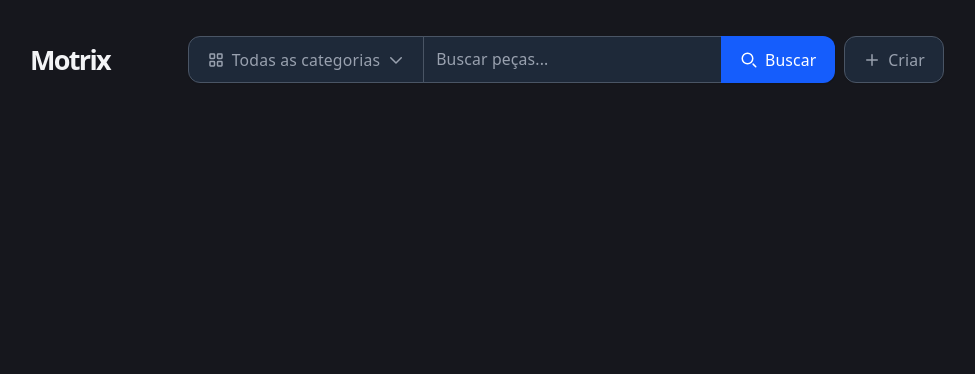
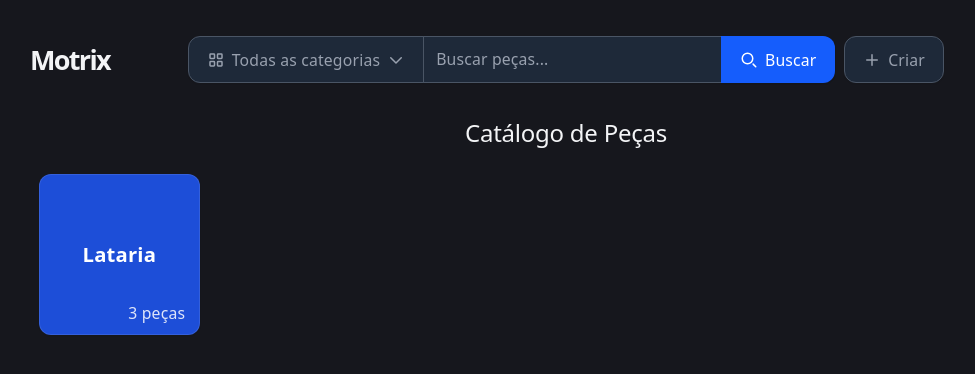
Before and after one commit to ThainaLuzia/motrix, a React (Vite) app in the folder motrix/: page /dashboard in a window 1280 px wide. Shown: the top 374 px of the page, without its empty margins (74-1049 px from the left). Built offline with nearby package versions, Linux system fonts and the light colour scheme.

Commit message:
feat: add CategoryCard and CategoryModal components for improved category management in Dashboard

```diff
--- /dev/null
+++ b/motrix/src/components/CategoryCard.tsx
@@ -0,0 +1,79 @@
+export interface CategorySummary {
+  name: string
+  count: number
+}
+
+/**
+ * Paleta de fundos para os cards de categoria. Tons escuros/saturados que combinam com o
+ * tema escuro e mantêm contraste >= 4.5:1 com texto branco.
+ */
+const CATEGORY_COLORS = [
+  '#1d4ed8', // blue-700
+  '#4338ca', // indigo-700
+  '#6d28d9', // violet-700
+  '#86198f', // fuchsia-800
+  '#9d174d', // pink-800
+  '#9f1239', // rose-800
+  '#991b1b', // red-800
+  '#9a3412', // orange-800
+  '#92400e', // amber-800
+  '#3f6212', // lime-800
+  '#065f46', // emerald-800
+  '#115e59', // teal-800
+  '#155e75', // cyan-800
+  '#075985', // sky-800
+  '#334155', // slate-700
+]
+
+/** Cor estável por categoria: o mesmo nome gera sempre o mesmo índice da paleta (hash djb2). */
+function getCategoryColor(name: string) {
+  const key = name.trim().toLowerCase()
+  let hash = 5381
+  for (let i = 0; i < key.length; i++) {
+    hash = ((hash << 5) + hash + key.charCodeAt(i)) | 0
+  }
+  return CATEGORY_COLORS[Math.abs(hash) % CATEGORY_COLORS.length]
+}
+
+interface CategoryCardProps {
+  category: CategorySummary
+  onOpen: (category: CategorySummary) => void
+}
+
+export default function CategoryCard({ category, onOpen }: CategoryCardProps) {
+  const countLabel = `${category.count} ${category.count === 1 ? 'peça' : 'peças'}`
+
+  function handleClick() {
+    // Resposta tátil curta em aparelhos com tela de toque (ignorado onde não houver suporte).
+    if (
+      typeof navigator !== 'undefined' &&
+      'vibrate' in navigator &&
+      window.matchMedia?.('(pointer: coarse)').matches
+    ) {
+      navigator.vibrate(10)
+    }
+    onOpen(category)
+  }
+
+  return (
+    <button
+      type="button"
+      onClick={handleClick}
+      aria-haspopup="dialog"
+      aria-label={`${category.name}, ${countLabel}`}
+      style={{ backgroundColor: getCategoryColor(category.name) }}
+      // No Tailwind v4, hover: só vale em dispositivos com hover real, então o efeito não fica preso após o toque.
+      className="relative flex aspect-square w-full items-center justify-center overflow-hidden p-4 text-white border border-white/10 rounded-base shadow-xs cursor-pointer select-none [-webkit-tap-highlight-color:transparent] transition-transform duration-200 ease-out hover:scale-105 hover:shadow-lg active:scale-95 active:duration-100 focus:outline-none focus-visible:ring-4 focus-visible:ring-brand-medium motion-reduce:transition-none"
+    >
+      <span className="line-clamp-3 max-w-full text-center text-base font-semibold leading-tight break-words sm:text-lg">
+        {category.name}
+      </span>
+      <span
+        aria-hidden="true"
+        className="absolute bottom-2 end-3 text-xs font-medium text-white/85 sm:text-sm"
+      >
+        {countLabel}
+      </span>
+    </button>
+  )
+}
--- /dev/null
+++ b/motrix/src/components/CategoryModal.tsx
@@ -0,0 +1,77 @@
+import { useEffect, useRef } from 'react'
+import type { CategorySummary } from './CategoryCard.tsx'
+
+interface CategoryModalProps {
+  /** Categoria aberta; null mantém o modal fechado. */
+  category: CategorySummary | null
+  onClose: () => void
+}
+
+export default function CategoryModal({ category, onClose }: CategoryModalProps) {
+  const dialogRef = useRef<HTMLDialogElement>(null)
+  const open = category !== null
+
+  useEffect(() => {
+    const dialog = dialogRef.current
+    if (!dialog) return
+    if (open && !dialog.open) {
+      dialog.showModal()
+    } else if (!open && dialog.open) {
+      dialog.close()
+    }
+  }, [open])
+
+  // Trava a rolagem da página atrás do modal enquanto ele estiver aberto.
+  useEffect(() => {
+    if (!open) return
+    const root = document.documentElement
+    const { overflow, paddingRight } = root.style
+    const scrollbarWidth = window.innerWidth - root.clientWidth
+    root.style.overflow = 'hidden'
+    if (scrollbarWidth > 0) root.style.paddingRight = `${scrollbarWidth}px`
+    return () => {
+      root.style.overflow = overflow
+      root.style.paddingRight = paddingRight
+    }
+  }, [open])
+
+  return (
+    <dialog
+      ref={dialogRef}
+      onClose={onClose}
+      aria-labelledby="category-modal-title"
+      className="m-auto w-[calc(100%-2rem)] max-w-3xl max-h-[90svh] overflow-hidden open:flex open:flex-col p-0 text-start bg-neutral-primary-medium border border-default-strong rounded-base shadow-lg backdrop:bg-black/60"
+    >
+      <div className="flex shrink-0 items-center justify-between gap-4 border-b border-default-strong px-4 py-4 sm:px-6">
+        <h2 id="category-modal-title" className="m-0 min-w-0 truncate text-xl font-semibold text-heading">
+          {category?.name}
+        </h2>
+        <button
+          type="button"
+          onClick={onClose}
+          aria-label="Fechar"
+          className="inline-flex shrink-0 items-center justify-center w-9 h-9 text-body hover:bg-neutral-tertiary-medium hover:text-heading focus:outline-none focus-visible:ring-4 focus-visible:ring-neutral-tertiary rounded-base cursor-pointer"
+        >
+          <svg
+            className="w-5 h-5"
+            aria-hidden="true"
+            xmlns="http://www.w3.org/2000/svg"
+            fill="none"
+            viewBox="0 0 24 24"
+          >
+            <path
+              stroke="currentColor"
+              strokeLinecap="round"
+              strokeLinejoin="round"
+              strokeWidth="2"
+              d="M6 18 17.94 6M18 18 6.06 6"
+            />
+          </svg>
+        </button>
+      </div>
+
+      {/* TODO: conteúdo da categoria será estruturado depois. */}
+      <div className="min-h-0 flex-1 overflow-y-auto overscroll-contain px-4 py-6 sm:px-6" />
+    </dialog>
+  )
+}
--- a/motrix/src/pages/Dashboard.tsx
+++ b/motrix/src/pages/Dashboard.tsx
@@ -1,6 +1,11 @@
-import { useEffect, useRef, useState, type SubmitEvent } from 'react'
+import { useEffect, useMemo, useRef, useState, type SubmitEvent } from 'react'
+import CategoryCard, { type CategorySummary } from '../components/CategoryCard.tsx'
+import CategoryModal from '../components/CategoryModal.tsx'
 import CreatePartModal from '../components/CreatePartModal.tsx'
 import type { Part } from '../types/part.ts'
+
+// EXEMPLO - REMOVER: card fixo só para visualizar a grade sem dados (apague esta constante e o uso abaixo).
+const EXAMPLE_CATEGORY: CategorySummary = { name: 'Lataria', count: 3 }
 
 const ALL_CATEGORIES = 'Todas as categorias'
 const DEFAULT_CATEGORIES = [
@@ -21,7 +26,27 @@ export default function Dashboard() {
   const [category, setCategory] = useState(ALL_CATEGORIES)
   const [isDropdownOpen, setIsDropdownOpen] = useState(false)
   const [isCreateOpen, setIsCreateOpen] = useState(false)
+  const [parts, setParts] = useState<Part[]>([])
+  const [openCategory, setOpenCategory] = useState<CategorySummary | null>(null)
   const dropdownRef = useRef<HTMLDivElement>(null)
+
+  // Contagem real de peças por categoria; categorias sem peças não aparecem.
+  const categorySummaries = useMemo(() => {
+    const counts = new Map<string, number>()
+    for (const part of parts) counts.set(part.category, (counts.get(part.category) ?? 0) + 1)
+    const summaries = categories
+      .filter((name) => (counts.get(name) ?? 0) > 0)
+      .map((name) => ({ name, count: counts.get(name) ?? 0 }))
+
+    // EXEMPLO - REMOVER
+    if (!counts.has(EXAMPLE_CATEGORY.name)) summaries.push(EXAMPLE_CATEGORY)
+
+    return summaries
+  }, [parts, categories])
+
+  function openCategoryModal(category: CategorySummary) {
+    setOpenCategory(category)
+  }
 
   useEffect(() => {
     if (!isDropdownOpen) return
@@ -51,8 +76,8 @@ export default function Dashboard() {
   }
 
   function handleCreate(part: Part) {
-    // TODO: integrar com o cadastro de peças
-    console.log(part)
+    // TODO: integrar com o cadastro de peças (por enquanto as peças ficam só em memória)
+    setParts((current) => [...current, part])
   }
 
   return (
@@ -208,6 +233,25 @@ export default function Dashboard() {
         onClose={() => setIsCreateOpen(false)}
         onCreate={handleCreate}
       />
+
+      <div className="flex-1 mt-8 overflow-y-auto">
+        <h2>Catálogo de Peças</h2>
+
+        {categorySummaries.length > 0 && (
+          // p-2 dá folga para o scale do hover não ser cortado pelo overflow do contêiner.
+          <ul className="mt-4 grid grid-cols-2 gap-4 p-2 sm:grid-cols-3 lg:grid-cols-4 xl:grid-cols-6">
+            {categorySummaries.map((item) => (
+              <li key={item.name}>
+                <CategoryCard category={item} onOpen={openCategoryModal} />
+              </li>
+            ))}
+          </ul>
+        )}
+      </div>
+
+      <CategoryModal category={openCategory} onClose={() => setOpenCategory(null)} />
+
     </section>
+
   )
 }
```
